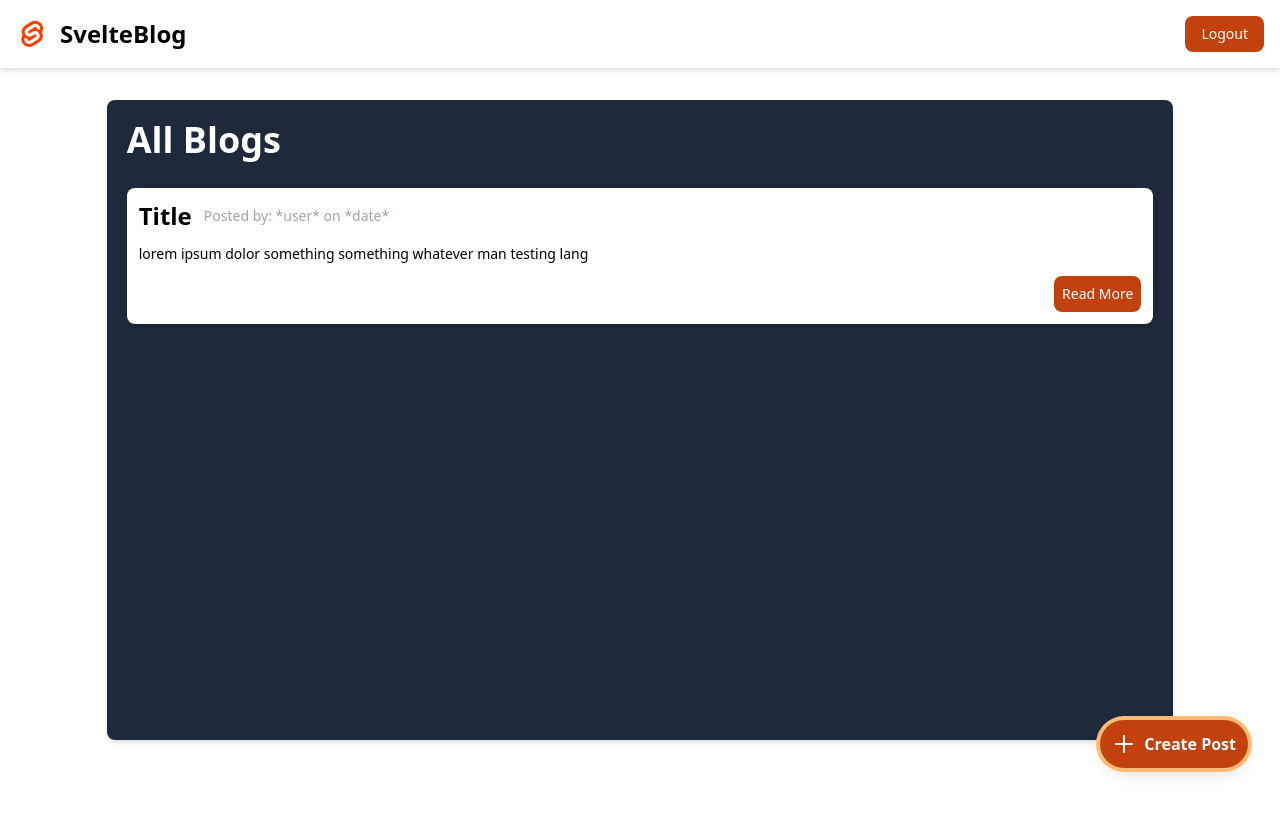
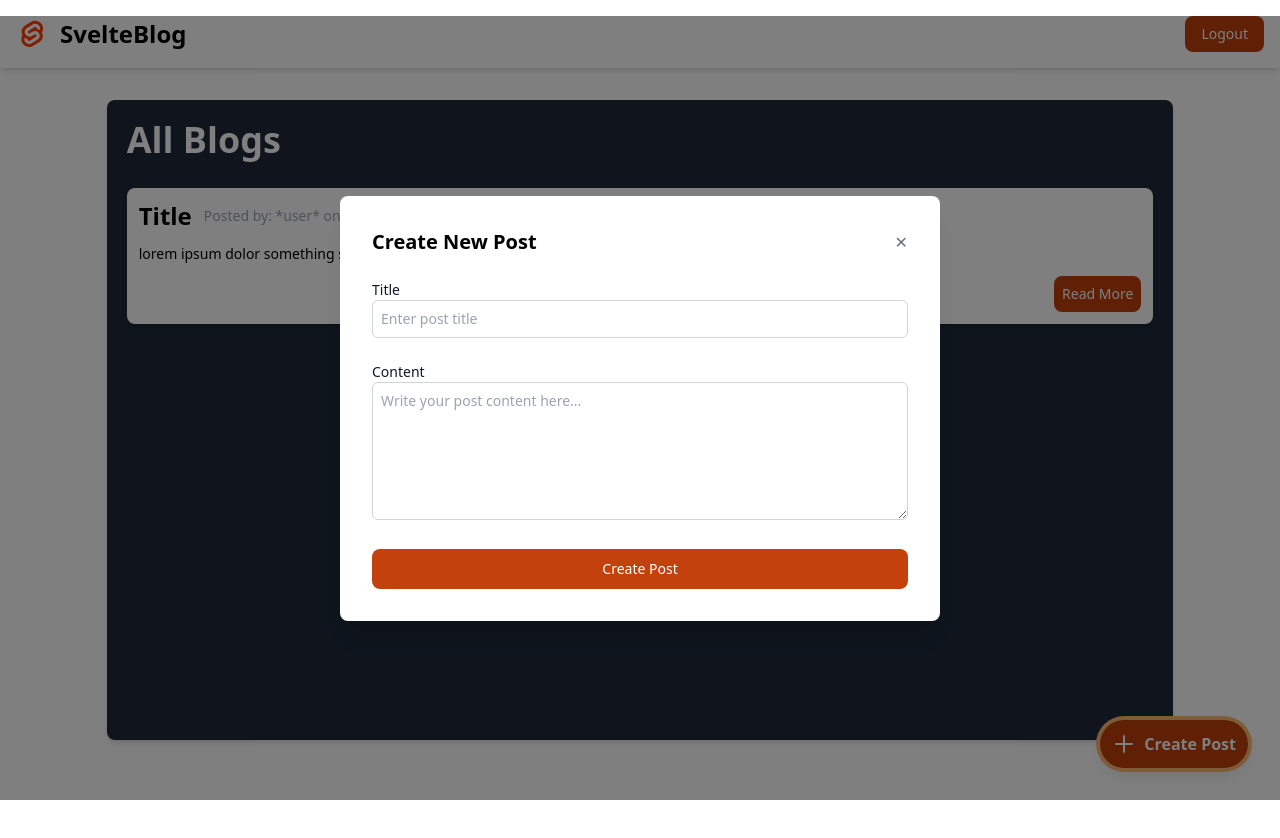
Before and after one commit to jllloydd/svelte-blog, a SvelteKit app: page /blog in a window 1280 px wide. Both pictures are taken after a click on the button "Create Post". Shown: the top 838 px of the page. Built offline with nearby package versions, Linux system fonts and the light colour scheme.

Commit message:
Added create post modal in blog page.

```diff
--- a/src/routes/blog/components/BlogCard.svelte
+++ b/src/routes/blog/components/BlogCard.svelte
@@ -1,4 +1,7 @@
 <script lang="ts">
+	let showCreateModal = $state(false);
+	let blog_title = $state('');
+	let blog_content = $state('');
 </script>
 
 <h1 class="mb-3 text-4xl font-bold text-white">All Blogs</h1>
@@ -23,6 +26,7 @@
 <!-- floating action button for creating posts -->
 <button
 	type="button"
+	onclick = {() => showCreateModal = true}
 	class="fixed bottom-8 right-8 rounded-full bg-orange-700 p-3 font-bold text-white shadow-lg hover:bg-orange-800 focus:outline-none focus:ring-4 focus:ring-orange-300"
 >
 	<span class="flex items-center gap-2">
@@ -38,3 +42,56 @@
 		<span>Create Post</span>
 	</span>
 </button>
+
+{#if showCreateModal}
+	<div class="fixed inset-0 z-50 flex items-center justify-center bg-black bg-opacity-50">
+		<div class="w-[600px] rounded-lg bg-white p-8 shadow-xl">
+			<div class="mb-6 flex justify-between">
+				<h2 class="text-xl font-bold">Create New Post</h2>
+				<button
+					class="text-gray-500 hover:text-gray-700"
+					onclick={() => showCreateModal = false}
+				>
+					✕
+				</button>
+			</div>
+
+			<form class="space-y-4">
+				<fieldset>
+					<label for="post-title" class="block mb-2 text-sm font-medium text-gray-900">
+						Title
+						<input
+							type="text"
+							id="post-title"
+							name="post-title"
+							placeholder="Enter post title"
+							class="w-full rounded-md border border-gray-300 p-2 focus:outline-none focus:ring-2 focus:ring-orange-500"
+							required
+						/>
+					</label>
+				</fieldset>
+
+				<fieldset>
+					<label for="post-content" class="block mb-2 text-sm font-medium text-gray-900">
+						Content
+						<textarea
+							id="post-content"
+							name="post-content"
+							rows="6"
+							placeholder="Write your post content here..."
+							class="w-full rounded-md border border-gray-300 p-2 focus:outline-none focus:ring-2 focus:ring-orange-500"
+							required
+						></textarea>
+					</label>
+				</fieldset>
+
+				<button
+					type="submit"
+					class="w-full rounded-lg bg-orange-700 px-5 py-2.5 text-sm font-medium text-white hover:bg-orange-800 focus:outline-none focus:ring-4 focus:ring-orange-300"
+				>
+					Create Post
+				</button>
+			</form>
+		</div>
+	</div>
+{/if}
```
